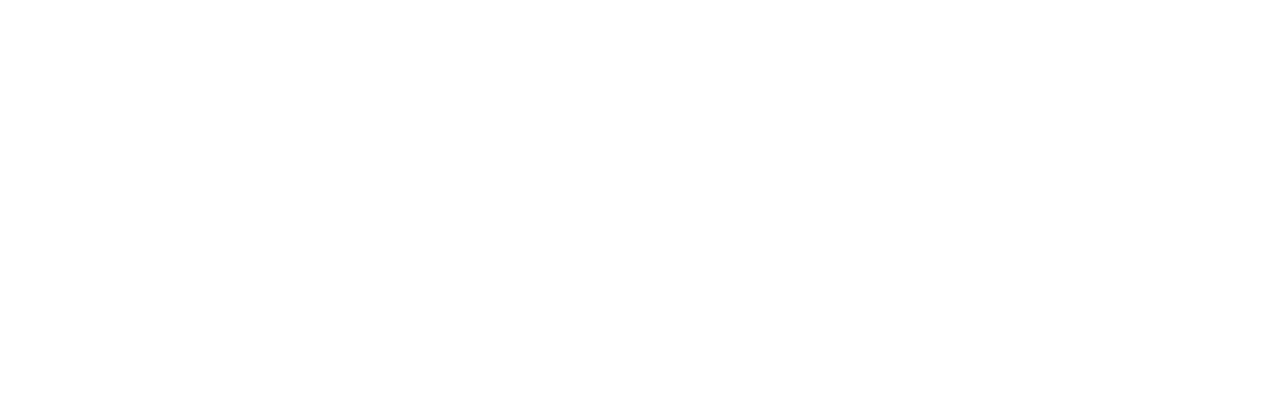
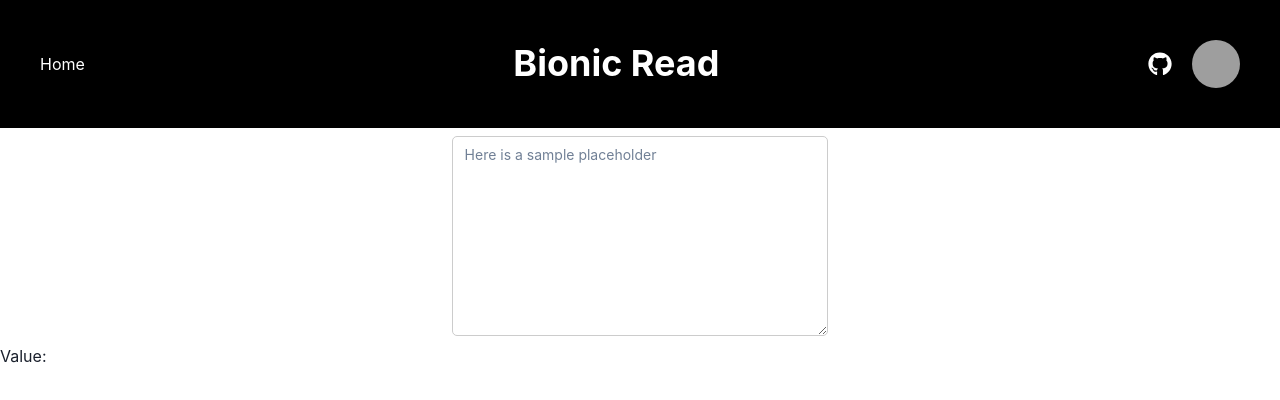
Before and after one commit to efsanegnyl/react-projects, a React (Create React App) app: page /bionic-read in a window 1280 px wide. Before the commit this address had no page. Shown: the top 400 px of the page. Built offline with nearby package versions, Linux system fonts and the light colour scheme; grey boxes are pictures that could not be loaded.

Commit message:
bionic read

```diff
--- a/package.json
+++ b/package.json
@@ -18,6 +18,7 @@
     "react-dom": "^18.2.0",
     "react-hot-toast": "^2.2.0",
     "react-icons": "^4.4.0",
+    "react-in-out-textarea": "^0.0.5",
     "react-router-dom": "^6.3.0",
     "react-scripts": "5.0.1",
     "sass": "^1.52.3",
--- a/src/App.tsx
+++ b/src/App.tsx
@@ -5,6 +5,7 @@
 
 import TodoApp from "./views/TodoApp/todo";
 import Home from "./views/Home/home";
+import BionicRead from "./views/BionicRead";
 
 const App: FC = () => {
   return (
@@ -13,6 +14,7 @@
       <Routes>
         <Route path="/" element={<Home />} />
         <Route path="/todo" element={<TodoApp />} />
+        <Route path="/bionic-read" element={<BionicRead />} />
       </Routes>
     </ChakraProvider>
   );
--- /dev/null
+++ b/src/views/BionicRead/index.tsx
@@ -0,0 +1,49 @@
+import React, { useState, FC } from "react";
+import { Box, Textarea, Text, Center } from "@chakra-ui/react";
+import Header from "../../components/partials/header";
+
+const BionicRead: FC = () => {
+  //
+  let [value, setValue] = React.useState("");
+
+  let handleInputChange = (e: any) => {
+    let inputValue = e.target.value;
+    const pattern = /([A-Za-z_ğüşlöçĞÜŞİÖÇ]+)/g;
+    const result = inputValue.match(pattern);
+    console.log(result);
+
+    // eslint-disable-next-line array-callback-return
+    result.map((item: string) => {
+      console.log(item);
+    });
+    // @ts-ignore
+    // const data = value.replaceAll(pattern, (word) => {
+    //   let temp = word;
+    //   temp = "<b>" + temp[0] + "</b>";
+    //   return temp;
+    //   console.log(temp);
+    // });
+
+    setValue(inputValue);
+  };
+
+  return (
+    <>
+      <Header name="Bionic Read " />
+      <Center px={3} py={2}>
+        <Textarea
+          value={value}
+          onChange={handleInputChange}
+          placeholder="Here is a sample placeholder"
+          size="sm"
+          width="30%"
+          height="200px"
+          style={{ border: "1px solid #ccc", borderRadius: "5px" }}
+        />
+      </Center>
+      <Text mb="8px">Value: {value}</Text>
+    </>
+  );
+};
+
+export default BionicRead;
--- a/src/views/Home/home.tsx
+++ b/src/views/Home/home.tsx
@@ -13,6 +13,11 @@
       <Header />
       <div className=" flex  ">
         <Card linkUrl="/todo" text="TodoApp" imageUrl="/image/todoApp.png" />
+        <Card
+          linkUrl="/bionic-read"
+          text="Bionic Read"
+          imageUrl="/image/todoApp.png"
+        />
       </div>
     </>
   );
```
Also changed, not shown: 1 other file (tests, documents, lock files or other folders).
